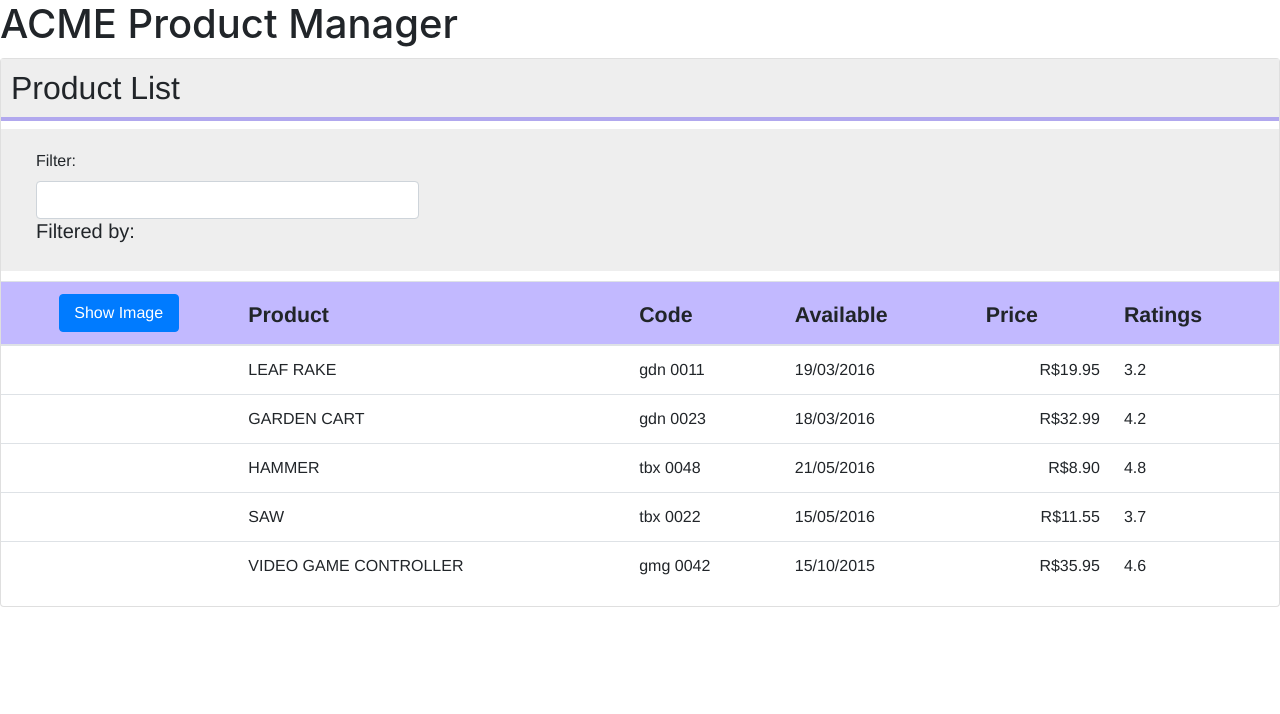
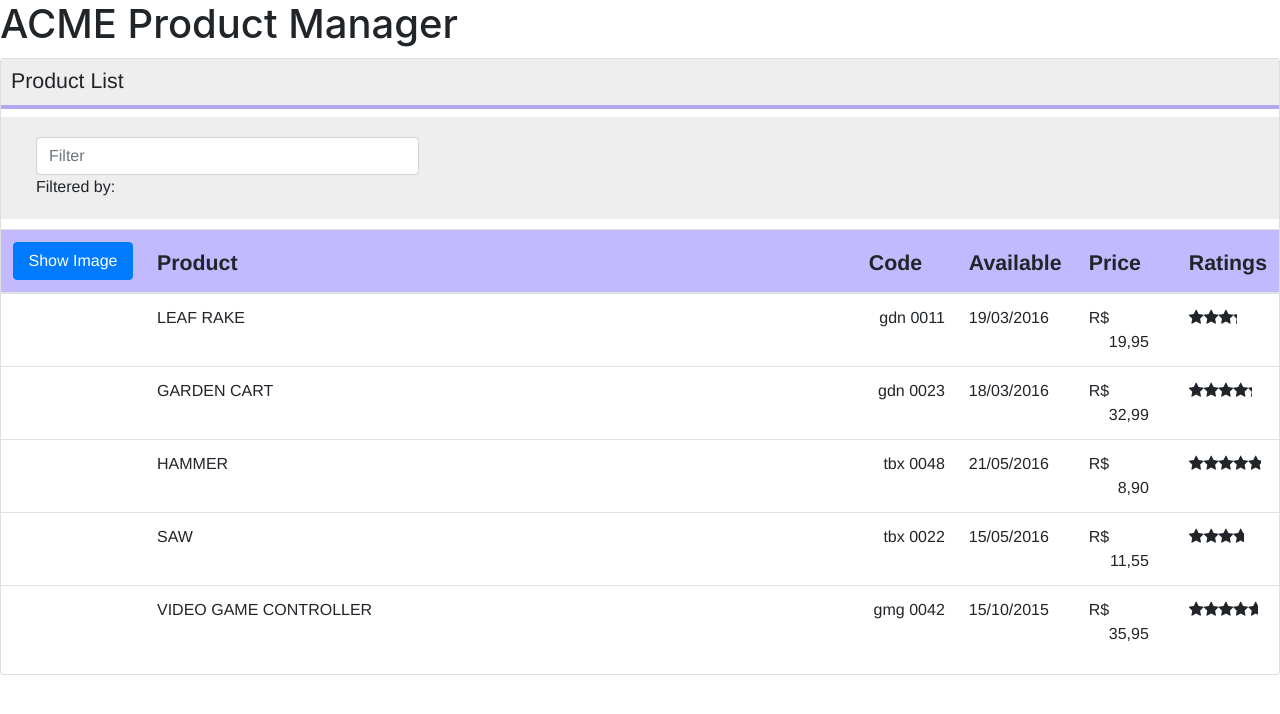
Before and after one commit to aa779/Angular-02, an Angular app: page / in a window 1280 px wide. Shown: the top 714 px of the page. Built offline with nearby package versions, Linux system fonts and the light colour scheme.

Commit message:
StarRatings and Improve Visual

```diff
--- a/src/app/app.module.ts
+++ b/src/app/app.module.ts
@@ -5,12 +5,16 @@
 import { AppComponent } from './app.component';
 import { ProductListComponent } from './products/product-list.component';
 import { ConvertToSpacesPipe } from './shared/convert-to-spaces.pipe';
+import { ConvertToCommasPipe } from './shared/convert-to-commas.pipe';
+import { StarComponent } from './shared/star.component';
 
 @NgModule({
   declarations: [
     AppComponent,
     ProductListComponent,
-    ConvertToSpacesPipe
+    ConvertToSpacesPipe,
+    ConvertToCommasPipe,
+    StarComponent
   ],
   imports: [
     BrowserModule,
--- a/src/app/products/product-list.component.css
+++ b/src/app/products/product-list.component.css
@@ -8,11 +8,20 @@
   background-color: #eee;
   padding: 10px;
   border-bottom: 4px solid #b1a8ee;
+  font-weight: 400;
+  font-size: 16pt;
 }
 thead {
   background-color: #c2b9ff;
   font-size: 16pt;
 }
-.form-control {
+tbody > tr:hover {
+  background-color: #c4bbff;
+}
+label {
+  position: relative;
+  top: 30px;
   display: inline;
+  background: none;
+  border: 0;
 }
--- a/src/app/products/product-list.component.html
+++ b/src/app/products/product-list.component.html
@@ -4,25 +4,25 @@
   </div>
   <div class='card-body' style="width: 100%; background-color: #eee">
     <div class='col-md-4'>
-      <label  for="exampleFormControlInput1">Filter: </label>
-      <input type='text' [(ngModel)]='listFilter' class="form-control">
-      <h5>Filtered by: {{listFilter}}</h5>
+      <!--label for="exampleFormControlInput1" class="form-control">Filter: </label-->
+      <input type='text' [(ngModel)]='listFilter' class="form-control" placeholder="Filter">
+      <span>Filtered by: {{listFilter}}</span>
     </div>
   </div>
   <div class='table-responsive'>
     <table class='table' *ngIf='products && products.length'>
       <thead>
         <tr>
-          <th style='text-align: center'>
+          <th width='100' style='text-align: center'>
             <button style='width: 120px' class='btn btn-primary' (click)='toggleImage()'>
               {{showImage ? 'Hide' : 'Show'}} Image
             </button>
           </th>
           <th>Product</th>
-          <th>Code</th>
-          <th>Available</th>
-          <th>Price</th>
-          <th>Ratings</th>
+          <th width='100'>Code</th>
+          <th width='120'>Available</th>
+          <th width='100'>Price</th>
+          <th width='100'>Ratings</th>
         </tr>
       </thead>
       <tbody>
@@ -36,11 +36,22 @@
               [style.margin.px]='ImageMargin'
             >
           </td>
-          <td>{{ product.productName | uppercase }}</td>
-          <td>{{ product.productCode | lowercase | convertToSpaces:'-' }}</td>
-          <td>{{ product.releaseDate | date:'dd/MM/yyyy' }}</td>
-          <td style='text-align: right'>{{ product.price | currency:'R$':'symbol':'1.2-2' }}</td>
-          <td>{{ product.starRating }}</td>
+          <td>
+            {{ product.productName | uppercase }}
+          </td>
+          <td style='text-align:right'>
+            {{ product.productCode | lowercase | convertToSpaces:'-' }}
+          </td>
+          <td style='text-align:left'>
+              {{ product.releaseDate | date:'dd/MM/yyyy' }}
+          </td>
+          <td>
+            <span>R$</span>
+            <span style='display:inline-block;width:60px;text-align:right'>
+              {{ product.price | number:'1.2-2' | convertToCommas:'.' }}
+            </span>
+          </td>
+          <td><pm-star [rating]='product.starRating'></pm-star></td>
         </tr>
       </tbody>
     </table>
--- a/src/app/products/products.ts
+++ b/src/app/products/products.ts
@@ -21,6 +21,7 @@
     public imageUrl: string
   ) {
   }
+  private percent: Number;
 
   calculateDiscount(percent: number): number {
     return this.price - (this.price * percent / 100);
--- /dev/null
+++ b/src/app/shared/convert-to-commas.pipe.ts
@@ -0,0 +1,11 @@
+import { Pipe, PipeTransform } from '@angular/core';
+
+@Pipe({
+  name: 'convertToCommas'
+})
+
+export class ConvertToCommasPipe implements PipeTransform {
+  transform(value: string, character: string): string {
+    return value.replace(character, ',');
+  }
+}
--- a/src/app/shared/star.component.html
+++ b/src/app/shared/star.component.html
@@ -1,11 +1,14 @@
-<div class="crop"
-     [style.width.px]="starWidth"
-     [title]="rating">
-  <div style="width: 75px">
-    <span class="fa fa-star"></span>
-    <span class="fa fa-star"></span>
-    <span class="fa fa-star"></span>
-    <span class="fa fa-star"></span>
-    <span class="fa fa-star"></span>
-  </div>
+<div
+  class='crop'
+  [style.width.px]='starWidth'
+  [title]='rating'
+  (click)='onClick()'
+>
+<div style='width: 75px'>
+  <span class='fa fa-star'></span>
+  <span class='fa fa-star'></span>
+  <span class='fa fa-star'></span>
+  <span class='fa fa-star'></span>
+  <span class='fa fa-star'></span>
 </div>
+</div>
--- /dev/null
+++ b/src/app/shared/star.component.ts
@@ -0,0 +1,21 @@
+import { Component, Input } from '@angular/core';
+
+@Component({
+  selector: 'pm-star',
+  templateUrl: './star.component.html',
+  styleUrls: ['./star.component.css']
+})
+
+export class StarComponent {
+  @Input() rating: number;
+  starWidth: Number;
+
+// tslint:disable-next-line: use-life-cycle-interface
+  ngOnChanges(): void {
+    this.starWidth = this.rating * 75 / 5;
+  }
+
+  onClick(): void {
+    console.log('The rating is ' + this.rating + ' was clicked!');
+  }
+}
```
Also changed, not shown: src/app/shared/convert-to-spaces.pipe.ts (line endings or trailing spaces). Lines whose indentation alone changed are shown as unchanged.
